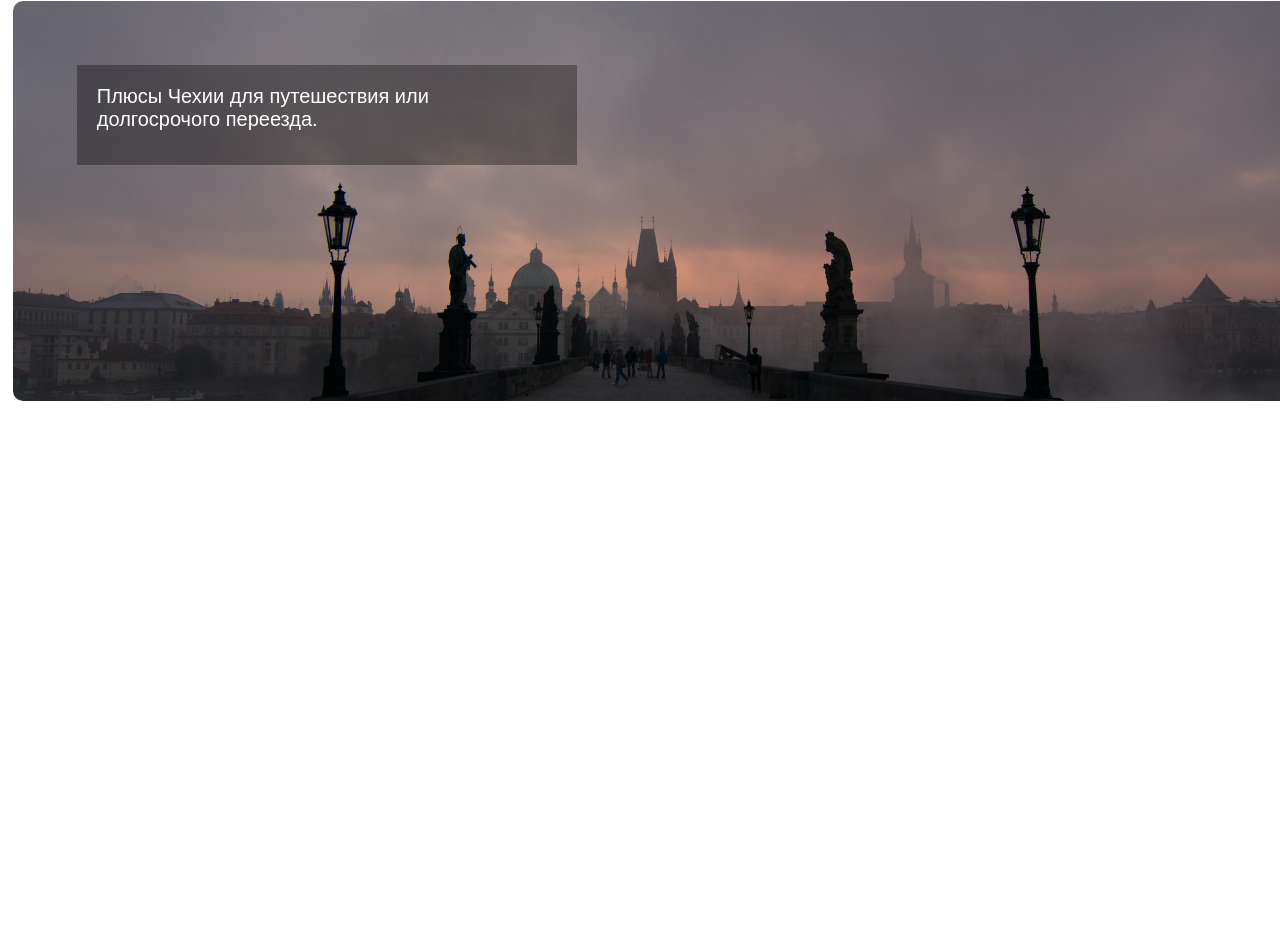
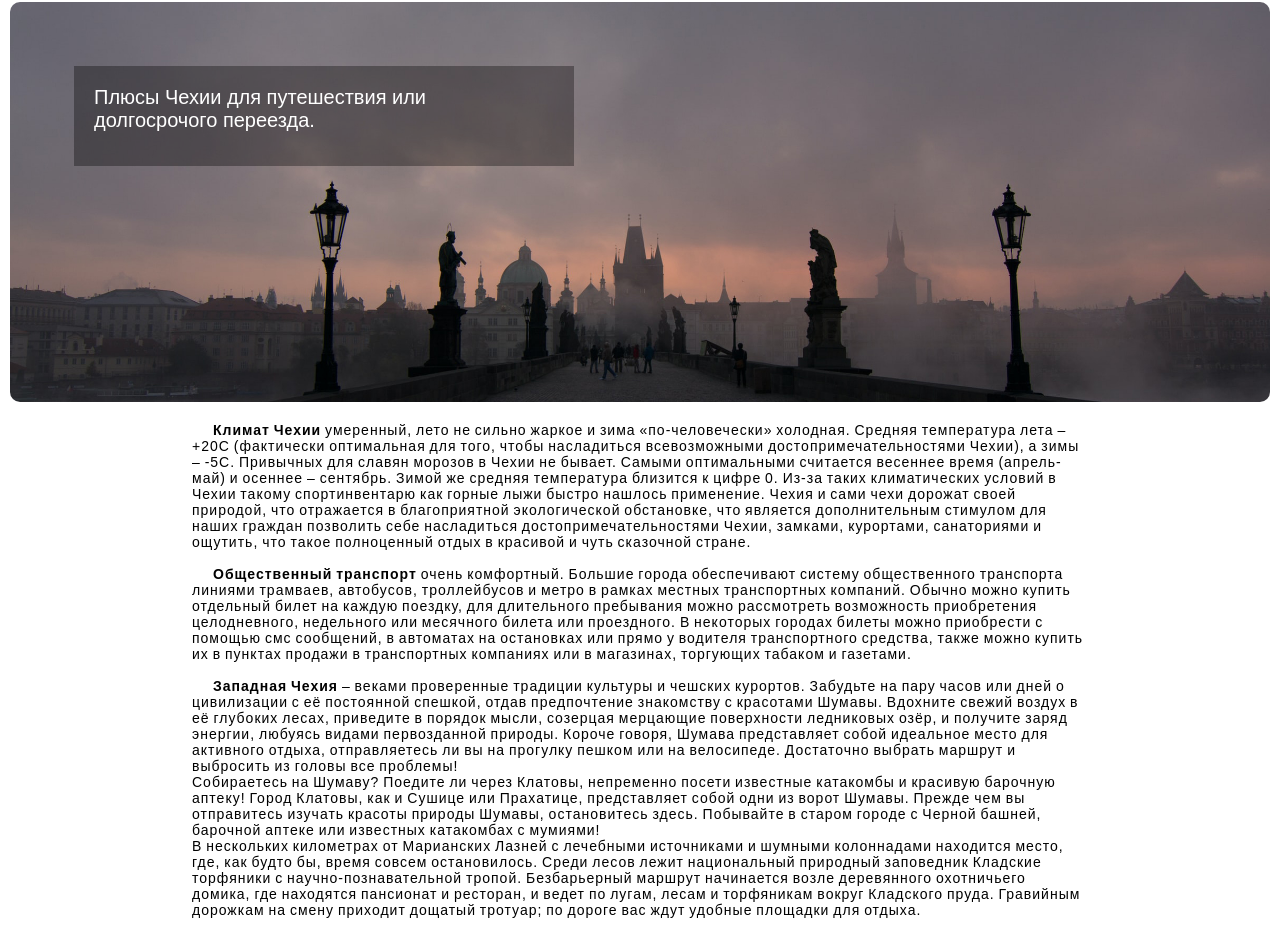
Before and after one commit to Dmytto/czechrepublicinfo.github.io, a plain HTML site: page index.html in a window 1280 px wide. Shown: the part 957-1895 px from the top of the page. Before the commit the page ends 1371 px from the top, so only its background shows below. Drawn offline with Linux system fonts and the light colour scheme.

Commit message:
Add files via upload

```diff
--- a/index.html
+++ b/index.html
@@ -34,7 +34,7 @@
 			<b>Чехия</b> - основная информация о стране, плюсах и минусах, а так же финансовой составляющей страны на 2021-й год.
 		</div>
 	</div>
-	<div class="country">
+	<div class="text">
 		<p>Отдых в Чехии – одной из стран, которые приносят удовольствие туристам в любой сезон: здесь можно блуждать по переулкам средневековых городов, пробираться по анфиладам и залам любого из двух с лишним тысяч замков, обпиваться свежайшим пивом и объедаться жареными колбасками, а потом, опомнившись от гастрономического разврата, реанимировать печень и поджелудочную карловарскими водами. Чехи могут похвастать самим высоким уровнем потребления пива на душу населения. Отсюда, видимо, еще один забавный факт: первый вытрезвитель на свете был организован в 1951 году в Праге.</p><br>
 		<p>Для любителей истории и архитектуры Чехия также представляет огромный интерес.
 			Только в Чехии есть единственная в мире уникальная церковь Костница, состоящая из останков не менее 40 тысяч людей. По преданию, отправленный на Святую землю монах из местного аббатства привез немного земли с Голгофы, которую рассыпал на территории аббатства. Быть похороненным там с того момента стало очевидным стремлением жителей всех окрестностей. В конце XIX века семья Шварценбергов выкупила территорию древнего монастыря и наняла резчика по дереву Франтишека Ринта для того, чтобы он привёл в порядок груду сложенных костей. Результаты его труда говорят сами за себя. По четырём углам собора расположены огромные колоколообразные груды костей. С середины нефа свисает громадный костяной канделябр, содержащий по меньшей мере один экземпляр каждой из человеческих костей, и украшенный гирляндами черепов.</p>
@@ -46,4 +46,23 @@
 			Плюсы Чехии для путешествия или долгосрочого переезда.
 		</div>
 	</div>
+	<div class="text">
+		<p>
+			<b>Климат Чехии</b> умеренный, лето не сильно жаркое и зима «по-человечески» холодная. Средняя температура лета – +20С (фактически оптимальная для того, чтобы насладиться всевозможными достопримечательностями Чехии), а зимы – -5С. Привычных для славян морозов в Чехии не бывает. Самыми оптимальными считается весеннее время (апрель-май) и осеннее – сентябрь. Зимой же средняя температура близится к цифре 0. Из-за таких климатических условий в Чехии такому спортинвентарю как горные лыжи быстро нашлось применение.
+			Чехия и сами чехи дорожат своей природой, что отражается в благоприятной экологической обстановке, что является дополнительным стимулом для наших граждан позволить себе насладиться достопримечательностями Чехии, замками, курортами, санаториями и ощутить, что такое полноценный отдых в красивой и чуть сказочной стране.
+		</p>
+		<br>
+		<p>
+			<b>Общественный транспорт</b> очень комфортный.
+			Большие города обеспечивают систему общественного транспорта линиями трамваев, автобусов, троллейбусов и метро в рамках местных транспортных компаний. Обычно можно купить отдельный билет на каждую поездку, для длительного пребывания можно рассмотреть возможность приобретения целодневного, недельного или месячного билета или проездного.
+			В некоторых городах билеты можно приобрести с помощью смс сообщений, в автоматах на остановках или прямо у водителя транспортного средства, также можно купить их в пунктах продажи в транспортных компаниях или в магазинах, торгующих табаком и газетами.
+		</p>
+		<br>
+		<p><b>Западная Чехия</b> – веками проверенные традиции культуры и чешских курортов.
+			Забудьте на пару часов или дней о цивилизации с её постоянной спешкой, отдав предпочтение знакомству с красотами Шумавы. Вдохните свежий воздух в её глубоких лесах, приведите в порядок мысли, созерцая мерцающие поверхности ледниковых озёр, и получите заряд энергии, любуясь видами первозданной природы. Короче говоря, Шумава представляет собой идеальное место для активного отдыха, отправляетесь ли вы на прогулку пешком или на велосипеде. Достаточно выбрать маршрут и выбросить из головы все проблемы!
+<br>
+			Собираетесь на Шумаву? Поедите ли через Клатовы, непременно посети известные катакомбы и красивую барочную аптеку! Город Клатовы, как и Сушице или Прахатице, представляет собой одни из ворот Шумавы. Прежде чем вы отправитесь изучать красоты природы Шумавы, остановитесь здесь. Побывайте в старом городе с Черной башней, барочной аптеке или известных катакомбах с мумиями!
+<br>
+			В нескольких километрах от Марианских Лазней с лечебными источниками и шумными колоннадами находится место, где, как будто бы, время совсем остановилось. Среди лесов лежит национальный природный заповедник Кладские торфяники с научно-познавательной тропой. Безбарьерный маршрут начинается возле деревянного охотничьего домика, где находятся пансионат и ресторан, и ведет по лугам, лесам и торфяникам вокруг Кладского пруда. Гравийным дорожкам на смену приходит дощатый тротуар; по дороге вас ждут удобные площадки для отдыха.</p>
+	</div>
 </body></html>
--- a/style.css
+++ b/style.css
@@ -10,7 +10,6 @@ a {
 
 p{
 	text-indent: 1.5em; /* Отступ первой строки */
-    text-align: justify;
 }
 
 nav {
@@ -27,17 +26,16 @@ nav > ul {
 nav > ul > a > li {
 	margin-right: 20px;
 	list-style: none;
-	font-family: monospace;
-	font-size: 24px;
+	font-family: sans-serif;
+	font-size: 27px;
 	color: black;
 	font-weight: 200;
 	text-transform: uppercase;
 }
 
 .logo {
-	margin: 1%;
+	margin: 10px;
 	border-radius: 10px;
-	width: 100%;
 	height: 550px;
 	background-image: url(czech_architecture3.jpg);
 	background-size: cover;
@@ -55,7 +53,7 @@ nav > ul > a > li {
 	font-size: 20px;
 }
 
-.country{
+.text{
 	font-family: sans-serif;
 	font-size: 14px;
 	margin-left: 15%;
@@ -69,10 +67,9 @@ nav > ul > a > li {
 .pluses{
 	padding-left: 5%;
 	padding-top: 5%;
-	margin: 1%;
+	margin: 10px;
 	border-radius: 10px;
 	background-image: url(czech_atmosfere.jpg);
-	width: 100%;
 	height: 400px;
 	background-size: cover;
 }
```
